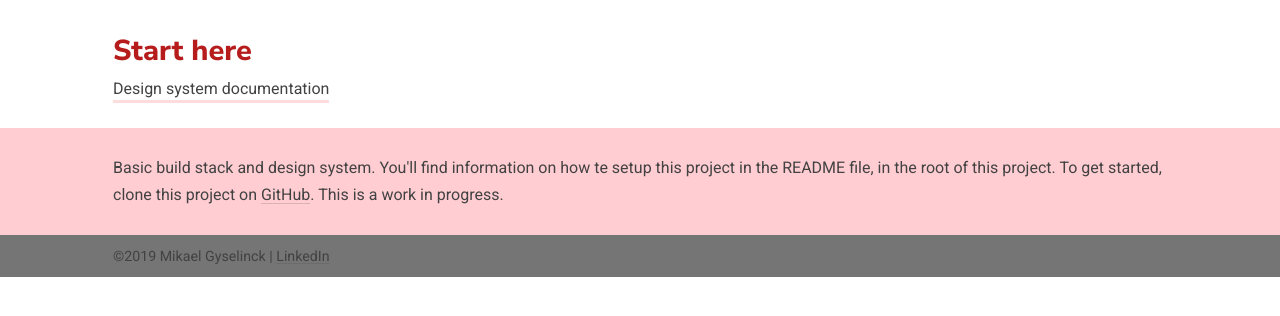
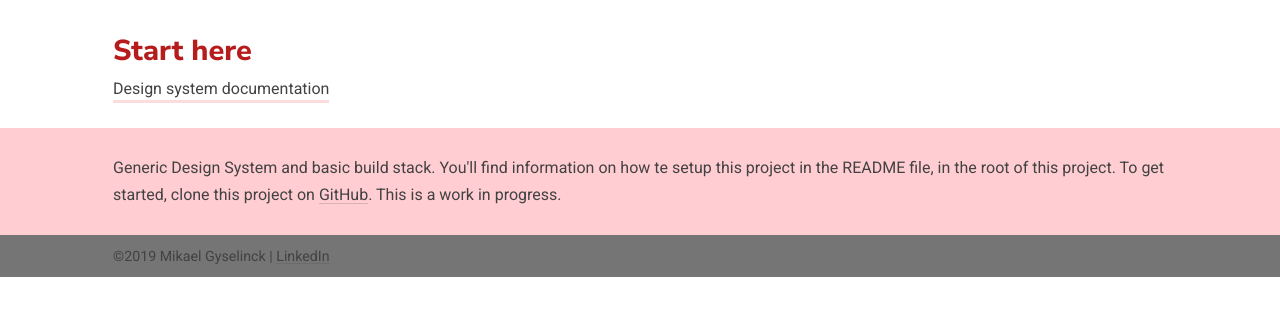
Before and after one commit to mikaelg/node-scripts-taskrunner-boilerplate, a website: page public/index.html in a window 1280 px wide. Drawn offline with Linux system fonts and the light colour scheme.

Commit message:
upd index file

```diff
--- a/public/index.html
+++ b/public/index.html
@@ -9,7 +9,7 @@
         <link rel="manifest" href="/manifest.json">
         <link rel="stylesheet" href="css/style.css">
 
-        <title>Boilerplate | MIG</title>
+        <title>Generic Design System | MIG</title>
     </head>
     <body>
 
@@ -22,7 +22,7 @@
             </div>
             <footer class="container footer">
                 <div class="container-inner  container-inner--space-around">
-                    <p>Basic build stack and design system. You'll find information on how te setup this project in the README file, in the root of this project. To get started, clone this project on <a href="https://github.com/mikaelg/node-scripts-taskrunner-boilerplate">GitHub</a>. This is a work in progress. </p>
+                    <p>Generic Design System and basic build stack. You'll find information on how te setup this project in the README file, in the root of this project. To get started, clone this project on <a href="https://github.com/mikaelg/node-scripts-taskrunner-boilerplate">GitHub</a>. This is a work in progress. </p>
                 </div>
 
             </footer>
```
